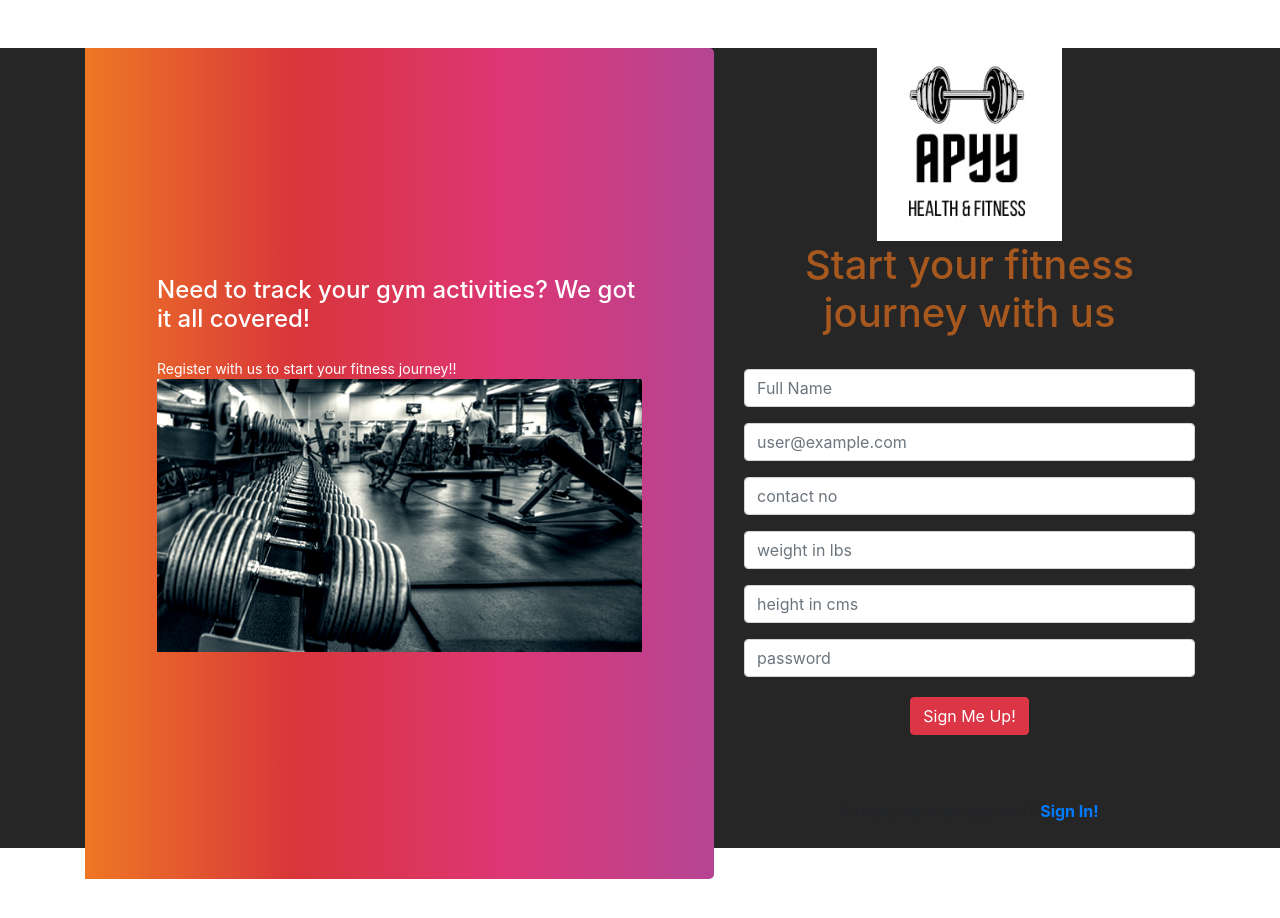
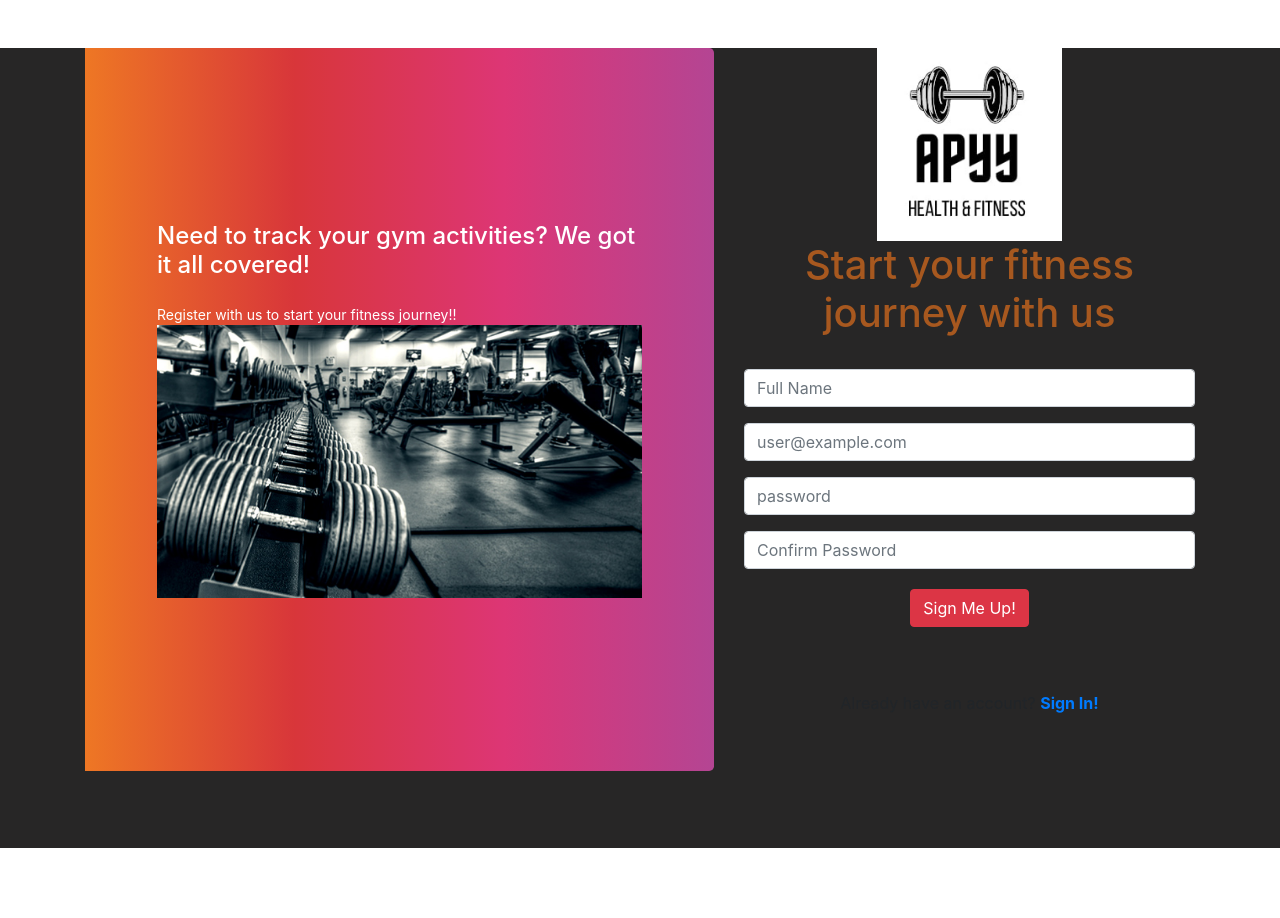
Before and after one commit to imGaurav3/295b_final_project, a React (Create React App) app in the folder frontend/: page /signup in a window 1280 px wide. Shown: the top 918 px of the page. After the commit the page ends 896 px from the top, so only its background shows below. Built offline with nearby package versions, Linux system fonts and the light colour scheme.

Commit message:
Remove Contact, Weight, and Height and add Confirm Password

```diff
--- a/frontend/src/components/Signup/Signup.js
+++ b/frontend/src/components/Signup/Signup.js
@@ -19,10 +19,11 @@ class Signup extends PureComponent {
     this.state = {
       username: '',
       useremail: '',
-      usercontact: '',
-      userweight: '',
-      userheight: '',
+      // usercontact: '',
+      // userweight: '',
+      // userheight: '',
       password: '',
+      confirmPassword: '',
       //redirect: "/"
     };
   }
@@ -42,25 +43,25 @@ class Signup extends PureComponent {
   };
 
   // contact change handler to update state variable with the text entered by the user
-  contactChangehandler = (e) => {
-    this.setState({
-      usercontact: e.target.value,
-    });
-  };
+  // contactChangehandler = (e) => {
+  //   this.setState({
+  //     usercontact: e.target.value,
+  //   });
+  // };
 
   // weight change handler to update state variable with the text entered by the user
-  weightChangehandler = (e) => {
-    this.setState({
-      userweight: e.target.value,
-    });
-  };
+  // weightChangehandler = (e) => {
+  //   this.setState({
+  //     userweight: e.target.value,
+  //   });
+  // };
 
   // height change handler to update state variable with the text entered by the user
-  heightChangehandler = (e) => {
-    this.setState({
-      userheight: e.target.value,
-    });
-  };
+  // heightChangehandler = (e) => {
+  //   this.setState({
+  //     userheight: e.target.value,
+  //   });
+  // };
 
   // password change handler to update state variable with the text entered by the user
   passwordChangeHandler = (e) => {
@@ -68,14 +69,22 @@ class Signup extends PureComponent {
       password: e.target.value,
     });
   };
-
+  confirmPasswordChangeHandler = (e) => {
+    this.setState({
+      confirmPassword: e.target.value,
+    });
+  };
   registerUser = () => {
+    if (this.state.password !== this.state.confirmPassword) {
+      alert('Passwords do not match.');
+      return; // Prevent the form from being submitted
+    }
     const data = {
       name: this.state.username,
       email: this.state.useremail,
-      contact: this.state.usercontact,
-      weight: this.state.userweight,
-      height: this.state.userheight,
+      // contact: this.state.usercontact,
+      // weight: this.state.userweight,
+      // height: this.state.userheight,
       password: this.state.password,
     };
     axios({
@@ -112,28 +121,29 @@ class Signup extends PureComponent {
     return (
       <div className='signup-page' style={{ backgroundColor: '#272626' }}>
         {redirectVar}
-        <MDBContainer className="my-5 gradient-form">
+        <MDBContainer className='my-5 gradient-form'>
           <MDBRow>
-          <MDBCol col="6" className="mb-5">
-            <div className="d-flex flex-column  justify-content-center gradient-custom-2 h-100 mb-4">
-              <div className="text-white px-3 py-4 p-md-5 mx-md-4">
-                <h4 className="mb-4">
-                  Need to track your gym activities? We got it all
-                  covered!{" "}
+            <MDBCol col='6' className='mb-5'>
+              <div className='d-flex flex-column  justify-content-center gradient-custom-2 h-100 mb-4'>
+                <div className='text-white px-3 py-4 p-md-5 mx-md-4'>
+                  <h4 className='mb-4'>
+                    Need to track your gym activities? We got it all covered!{' '}
                   </h4>
-                <p className="small mb-0">
+                  <p className='small mb-0'>
                     Register with us to start your fitness journey!!
                   </p>
-                <img src={pic} style={{ width: "485px" }} alt="logo" />
+                  <img src={pic} style={{ width: '485px' }} alt='logo' />
                 </div>
               </div>
             </MDBCol>
 
-          <MDBCol col="6" className="mb-5">
-            <div className="d-flex flex-column ms-5">
-              <div className="text-center">
-                <img src={logo} style={{ width: "185px" }} alt="logo" />
-                <h1 className="bookheading">Start your fitness journey with us</h1>
+            <MDBCol col='6' className='mb-5'>
+              <div className='d-flex flex-column ms-5'>
+                <div className='text-center'>
+                  <img src={logo} style={{ width: '185px' }} alt='logo' />
+                  <h1 className='bookheading'>
+                    Start your fitness journey with us
+                  </h1>
                 </div>
                 <br></br>
 
@@ -155,7 +165,7 @@ class Signup extends PureComponent {
                     onChange={this.emailChangehandler}
                   />
                 </div>
-                <div className='form-group'>
+                {/* <div className='form-group'>
                   <input
                     type='text'
                     className='form-control'
@@ -181,7 +191,7 @@ class Signup extends PureComponent {
                     placeholder='height in cms'
                     onChange={this.heightChangehandler}
                   />
-                </div>
+                </div> */}
                 <div className='form-group'>
                   <input
                     type='password'
@@ -191,7 +201,15 @@ class Signup extends PureComponent {
                     onChange={this.passwordChangeHandler}
                   />
                 </div>
-
+                <div className='form-group'>
+                  <input
+                    type='password'
+                    className='form-control'
+                    name='confirmPassword'
+                    placeholder='Confirm Password'
+                    onChange={this.confirmPasswordChangeHandler}
+                  />
+                </div>
                 <div className='text-center pt-1 mb-5 pb-1'>
                   <Button variant='danger' onClick={this.registerUser}>
                     Sign Me Up!
@@ -208,8 +226,6 @@ class Signup extends PureComponent {
                 </div>
               </div>
             </MDBCol>
-
-
           </MDBRow>
         </MDBContainer>
       </div>
```
Lines whose indentation alone changed are shown as unchanged.
